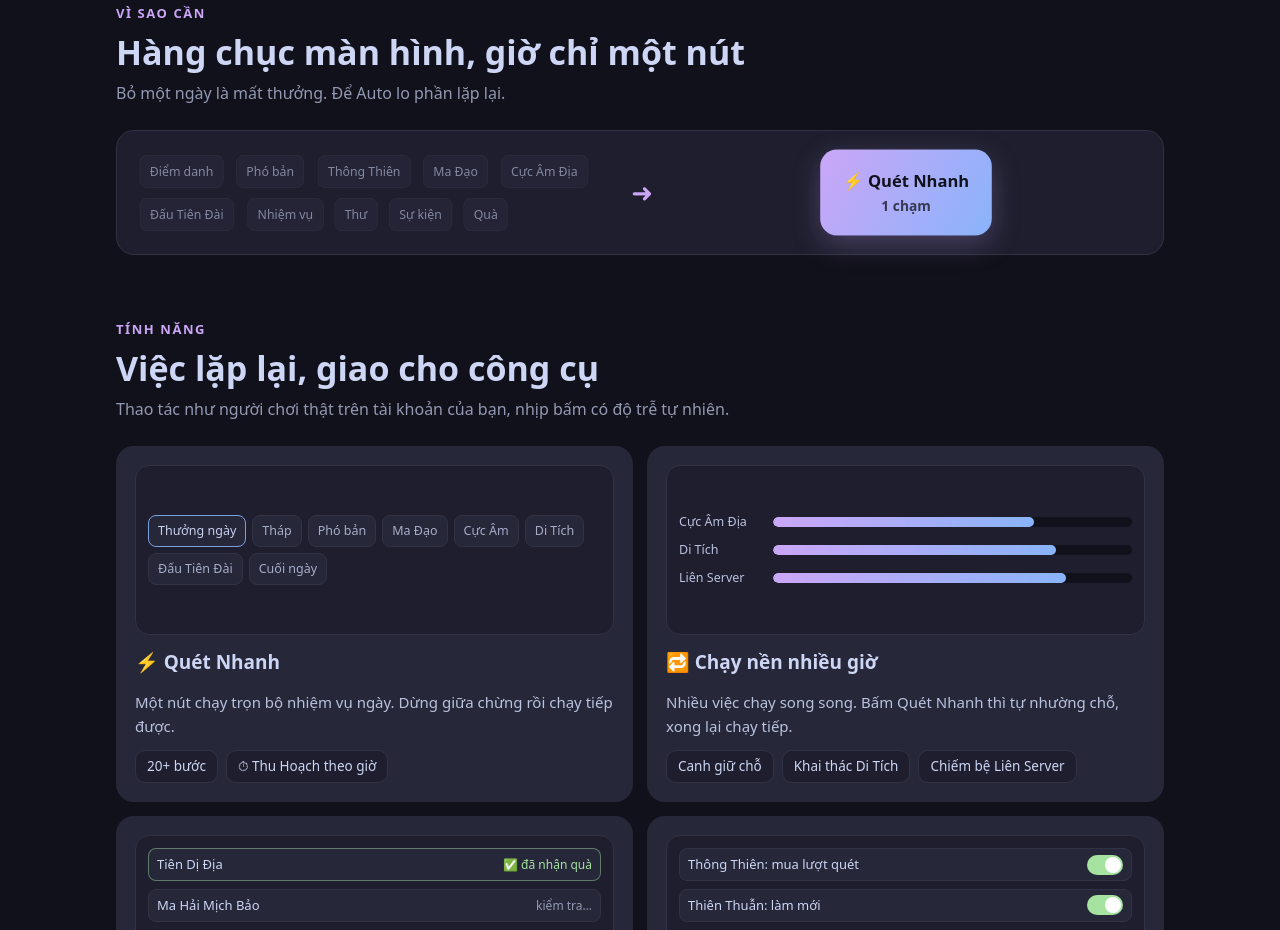
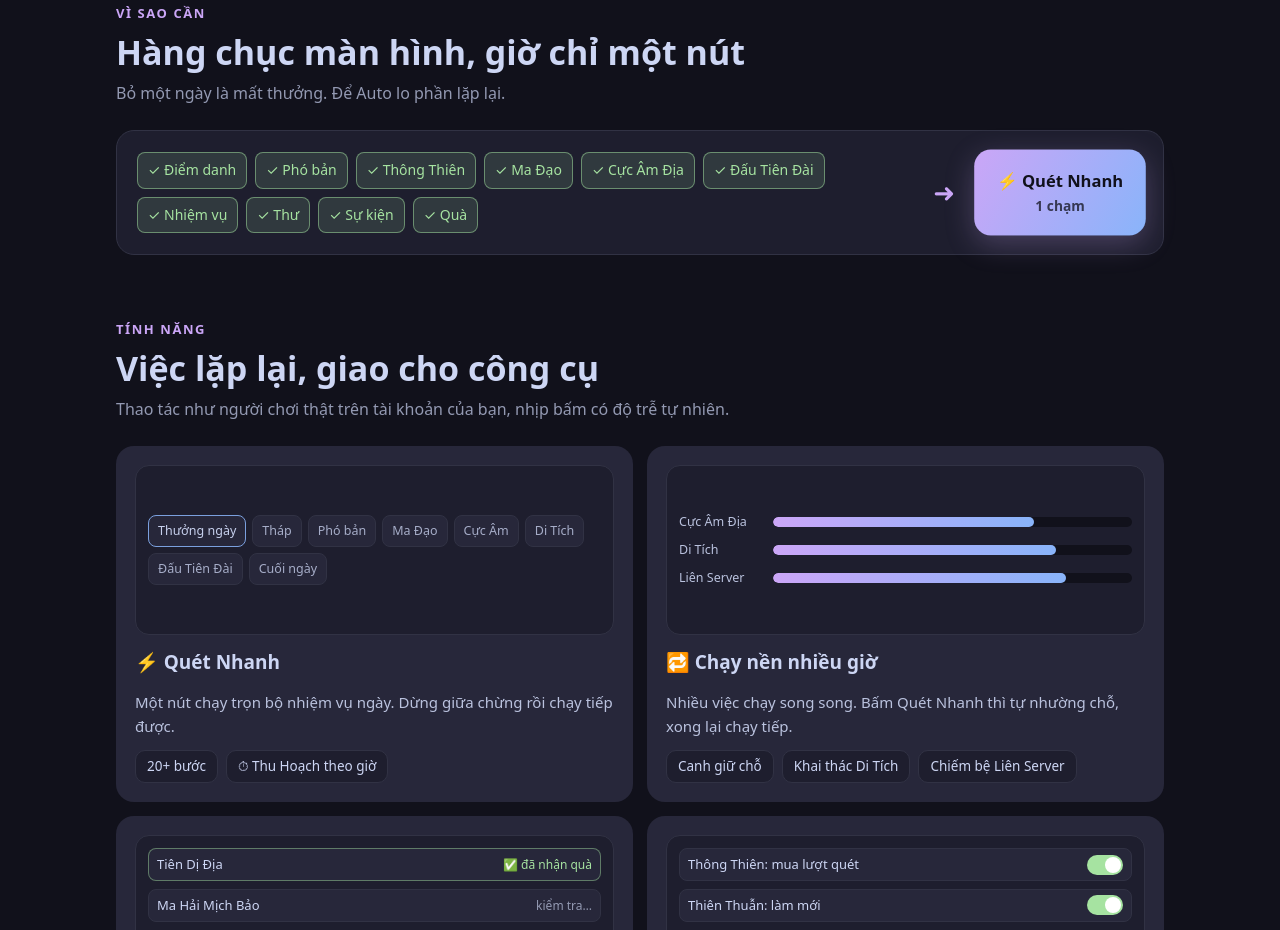
Before and after one commit to thaonmce130353/auto-tn-releases, a plain HTML site: page index.html in a window 1280 px wide. Shown: the part 796-1726 px from the top of the page. Drawn offline with Linux system fonts and the light colour scheme.

Commit message:
Landing: make the 'many screens, one button' visual readable
Co-Authored-By: Claude Sonnet 5.5 <noreply@anthropic.com>
Claude-Session: https://claude.ai/code/session_01KdBEqLoze4EwiX4EMpNYPG

```diff
--- a/index.html
+++ b/index.html
@@ -76,10 +76,11 @@
   .stat span { color:var(--dim); font-size:14px; }
 
   /* problem visual */
-  .collapse { display:grid; grid-template-columns:1fr auto 1fr; gap:18px; align-items:center; background:var(--bg2); border:1px solid var(--line); border-radius:18px; padding:20px; }
+  .collapse { display:grid; grid-template-columns:minmax(0,1.5fr) auto auto; justify-content:center; gap:24px; align-items:center; background:var(--bg2); border:1px solid var(--line); border-radius:18px; padding:20px; }
   .screens { display:flex; flex-wrap:wrap; gap:8px; }
-  .screens span { font-size:13px; padding:6px 10px; border-radius:8px; background:var(--card); border:1px solid var(--line); color:#a6adc8; transition:opacity .5s,transform .5s; }
-  .collapse.go .screens span { opacity:.3; transform:scale(.85); }
+  .screens span { font-size:14px; padding:6px 10px; border-radius:8px; background:var(--card); border:1px solid var(--line); color:#a6adc8; transition:opacity .5s,transform .5s; }
+  .collapse.go .screens span { background:rgba(166,227,161,.14); border-color:rgba(166,227,161,.5); color:var(--ok); }
+  .collapse.go .screens span::before { content:"✓ "; }
   .collapse .arrow { font-size:26px; color:var(--acc); transition:transform .5s; }
   .collapse.go .arrow { transform:translateX(6px); }
   .bigbtn { justify-self:center; text-align:center; padding:18px 22px; border-radius:16px; font-weight:800; color:#11111b; background:linear-gradient(120deg,#cba6f7,#89b4fa); box-shadow:0 8px 28px rgba(203,166,247,.25); transition:transform .4s; }
```
